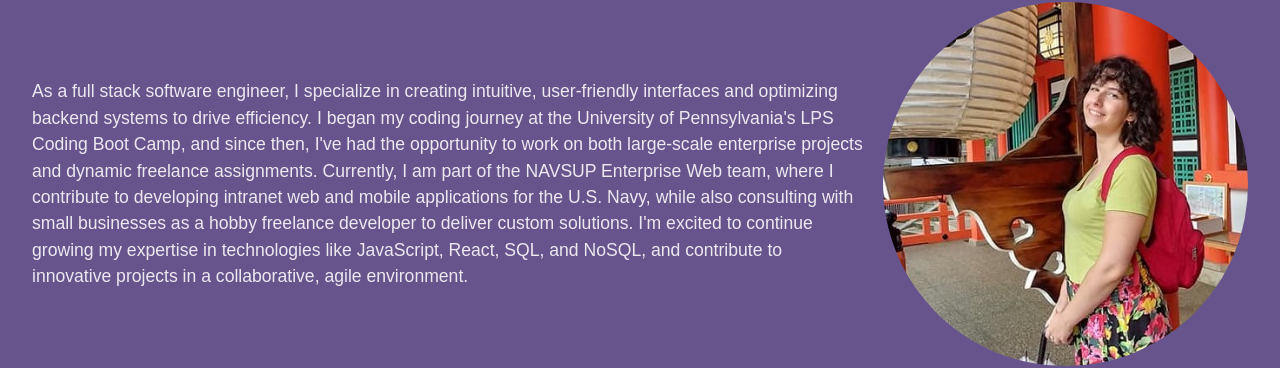
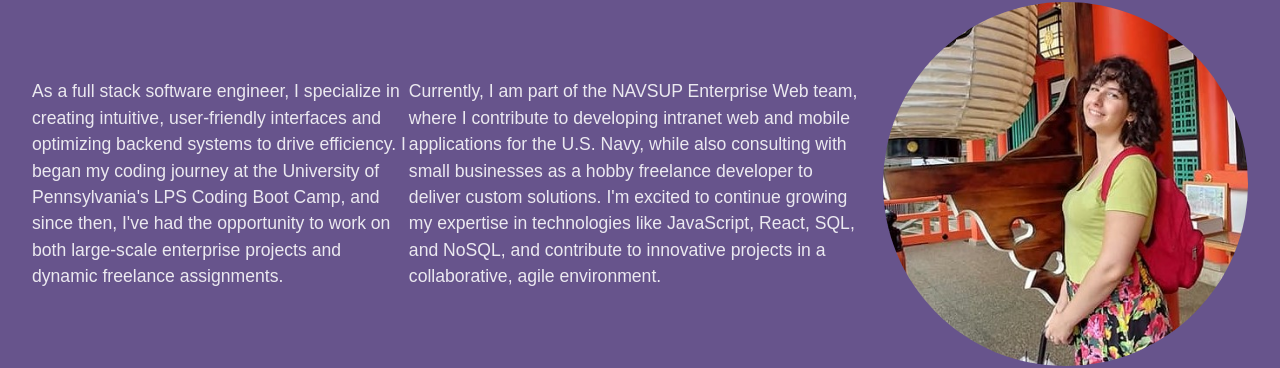
Before and after one commit to miacias/pro-portfolio, a React (Vite) app: page / in a window 1280 px wide. Shown: the part 294-662 px from the top of the page. Built offline with nearby package versions, Linux system fonts and the light colour scheme; no server answers; a web font is replaced by a local one.

Commit message:
about me is now 2 paragraphs

```diff
--- a/src/App.jsx
+++ b/src/App.jsx
@@ -86,7 +86,8 @@ function App() {
         <section id='about-me'>
           <h2 className='section-header'>About Me</h2>
           <div className='my-info'>
-            <p>As a full stack software engineer, I specialize in creating intuitive, user-friendly interfaces and optimizing backend systems to drive efficiency. I began my coding journey at the University of Pennsylvania&apos;s LPS Coding Boot Camp, and since then, I&apos;ve had the opportunity to work on both large-scale enterprise projects and dynamic freelance assignments. Currently, I am part of the NAVSUP Enterprise Web team, where I contribute to developing intranet web and mobile applications for the U.S. Navy, while also consulting with small businesses as a hobby freelance developer to deliver custom solutions. I&apos;m excited to continue growing my expertise in technologies like JavaScript, React, SQL, and NoSQL, and contribute to innovative projects in a collaborative, agile environment.</p>
+            <p>As a full stack software engineer, I specialize in creating intuitive, user-friendly interfaces and optimizing backend systems to drive efficiency. I began my coding journey at the University of Pennsylvania&apos;s LPS Coding Boot Camp, and since then, I&apos;ve had the opportunity to work on both large-scale enterprise projects and dynamic freelance assignments.</p>
+            <p>Currently, I am part of the NAVSUP Enterprise Web team, where I contribute to developing intranet web and mobile applications for the U.S. Navy, while also consulting with small businesses as a hobby freelance developer to deliver custom solutions. I&apos;m excited to continue growing my expertise in technologies like JavaScript, React, SQL, and NoSQL, and contribute to innovative projects in a collaborative, agile environment.</p>
             <img id='profile-picture' src={profilePicture} alt='Mia at a Japanese temple posing next to a giant lantern'/>
           </div>
         </section>
```
